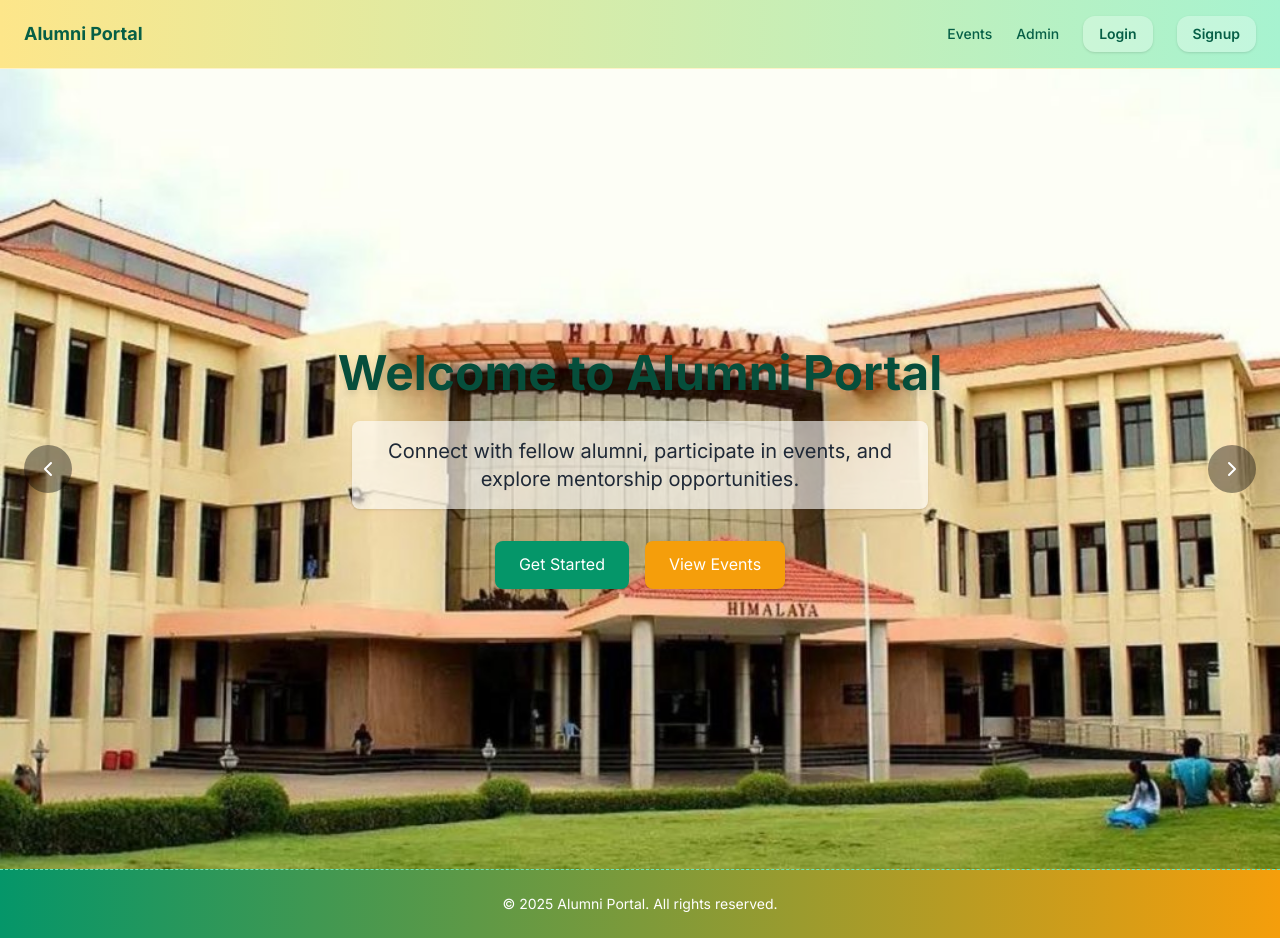
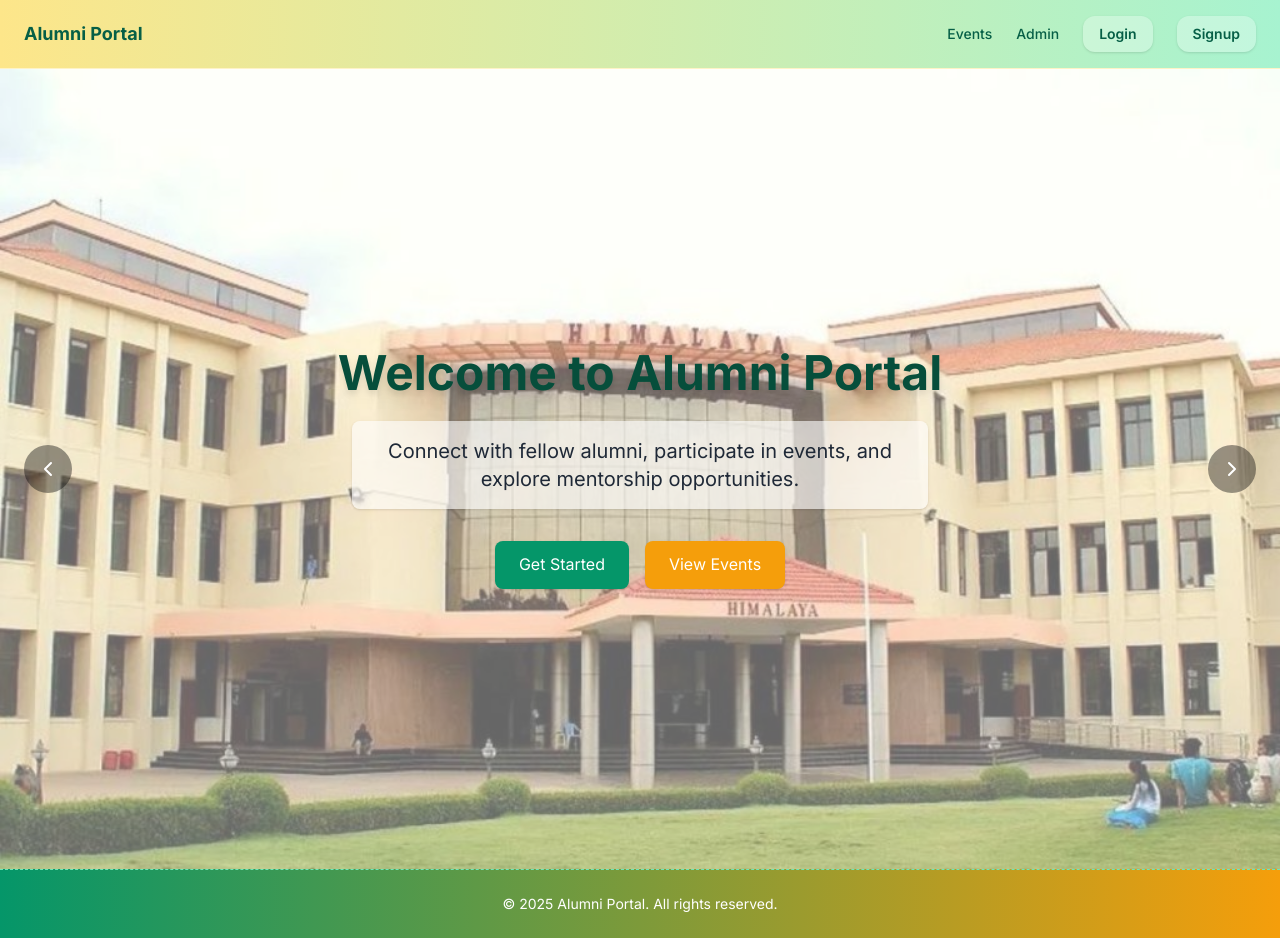
Before and after one commit to Piyush-0369/Alumni_Portal_FrontEnd, a Next.js app: page / in a window 1280 px wide. Built offline with nearby package versions, Linux system fonts and the light colour scheme.

Commit message:
Updated index.js page
Lightened the contrast of image on index page for better visibility of the content.

```diff
--- a/src/pages/index.js
+++ b/src/pages/index.js
@@ -45,7 +45,10 @@ export default function Landing() {
             className="absolute inset-0 object-cover w-full h-full opacity-60"
           />
         </AnimatePresence>
+        {/* Dark overlay for better text contrast */}
+        <div className="absolute inset-0 bg-white/40"></div>
       </div>
+
 
       {/* Overlay content */}
       <main className="relative flex-1 flex flex-col items-center justify-center text-center p-8 sm:p-20 z-10">
```
